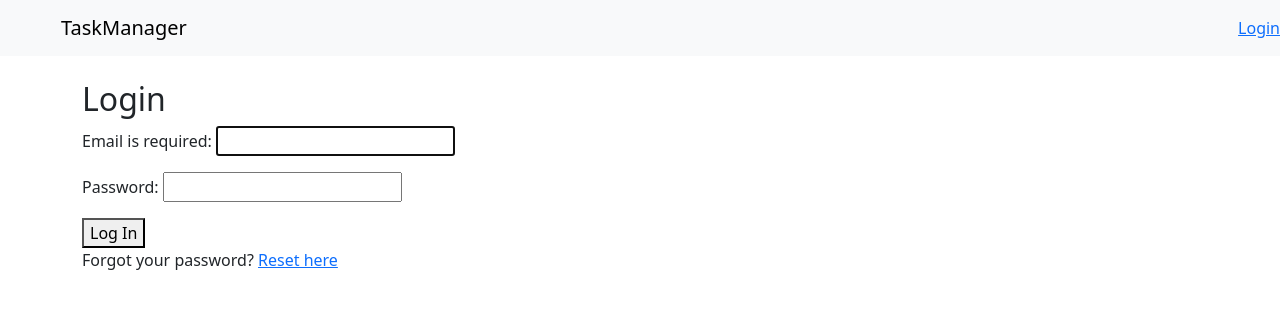
After one commit to AKASH-J23/CRM_lite_django, a Django app: page /login/ in a window 1280 px wide. The commit adds this page. Shown: the top 309 px of the page. Run offline with Django 5.2, Linux system fonts and the light colour scheme.

Commit message:
auth login practice

```diff
--- /dev/null
+++ b/accounts/templates/accounts/logged_out.html
@@ -0,0 +1,6 @@
+{% extends 'task/base.html' %}
+
+{% block content %}
+  <h2>You have been logged out.</h2>
+  <p><a href="{% url 'auth:login' %}">Log in again</a></p>
+{% endblock %}
--- /dev/null
+++ b/accounts/templates/accounts/login.html
@@ -0,0 +1,15 @@
+{% extends 'task/base.html' %}
+
+{% block content %}
+  <h2>Login</h2>
+  {% if form.errors %}
+    <p style="color: red;">Invalid credentials. Try again.</p>
+  {% endif %}
+  <form method="post" action="{% url 'auth:login' %}">
+    {% csrf_token %}
+    {{ form.as_p }}
+    <button type="submit">Log In</button>
+  </form>
+
+  <p>Forgot your password? <a href="{% url 'auth:password_reset' %}">Reset here</a></p>
+{% endblock %}
--- /dev/null
+++ b/accounts/templates/accounts/password_done.html
@@ -0,0 +1,6 @@
+{% extends 'task/base.html' %}
+
+{% block content %}
+  <h2>Password Changed Successfully</h2>
+  <p><a href="/">Return to home</a></p>
+{% endblock %}
--- /dev/null
+++ b/accounts/urls.py
@@ -0,0 +1,15 @@
+app_name = 'auth'
+from django.urls import path
+from django.contrib.auth import views as auth_views
+from .views import CustomLoginView, CustomLogoutView
+
+urlpatterns = [
+    path('login/', CustomLoginView.as_view(), name='login'),
+    path('logout/', CustomLogoutView.as_view(), name='logout'),
+    path('password_change/', auth_views.PasswordChangeView.as_view(), name='password_change'),
+    path('password_change/done/', auth_views.PasswordChangeDoneView.as_view(), name='password_change_done'),
+    path('password_reset/', auth_views.PasswordResetView.as_view(), name='password_reset'),
+    path('password_reset/done/', auth_views.PasswordResetDoneView.as_view(), name='password_reset_done'),
+    path('reset/<uidb64>/<token>/', auth_views.PasswordResetConfirmView.as_view(), name='password_reset_confirm'),
+    path('reset/done/', auth_views.PasswordResetCompleteView.as_view(), name='password_reset_complete'),
+]
--- a/accounts/views.py
+++ b/accounts/views.py
@@ -1,3 +1,11 @@
-from django.shortcuts import render
+from django.contrib.auth.views import LoginView, LogoutView
 
-# Create your views here.
+class CustomLoginView(LoginView):
+    template_name = "accounts/login.html"
+    redirect_authenticated_user = True
+    extra_context = {
+        'title': 'Login',
+    }
+
+class CustomLogoutView(LogoutView):
+    template_name = "accounts/logged_out.html"
--- a/crm_lite/settings.py
+++ b/crm_lite/settings.py
@@ -124,3 +124,6 @@ STATIC_URL = 'static/'
 DEFAULT_AUTO_FIELD = 'django.db.models.BigAutoField'
 
 AUTH_USER_MODEL = 'accounts.CustomUserModel'
+
+LOGIN_REDIRECT_URL = '/'
+# LOGOUT_REDIRECT_URL = '/login/'
--- a/crm_lite/urls.py
+++ b/crm_lite/urls.py
@@ -20,4 +20,5 @@ from django.urls import path, include
 urlpatterns = [
     path('admin/', admin.site.urls),
     path('', include('task.urls', namespace='tasks')),
+    path('', include('accounts.urls', namespace='auth')),
 ]
--- a/task/templates/task/base.html
+++ b/task/templates/task/base.html
@@ -10,6 +10,14 @@
     <div class="container">
       <a class="navbar-brand" href="{% url 'tasks:task-list' %}">TaskManager</a>
     </div>
+    {% if user.is_authenticated %}
+      <form method="post" action="{% url 'auth:logout' %}">
+      {% csrf_token %}
+        <button type="submit">Logout</button>
+      </form>
+    {% else %}
+      <a href="{% url 'auth:login' %}">Login</a>
+    {% endif %}
   </nav>
   <div class="container">
     {% block content %}
```
Also changed, not shown: accounts/templates/accounts/password_change.html (added, +10 -0 lines).
